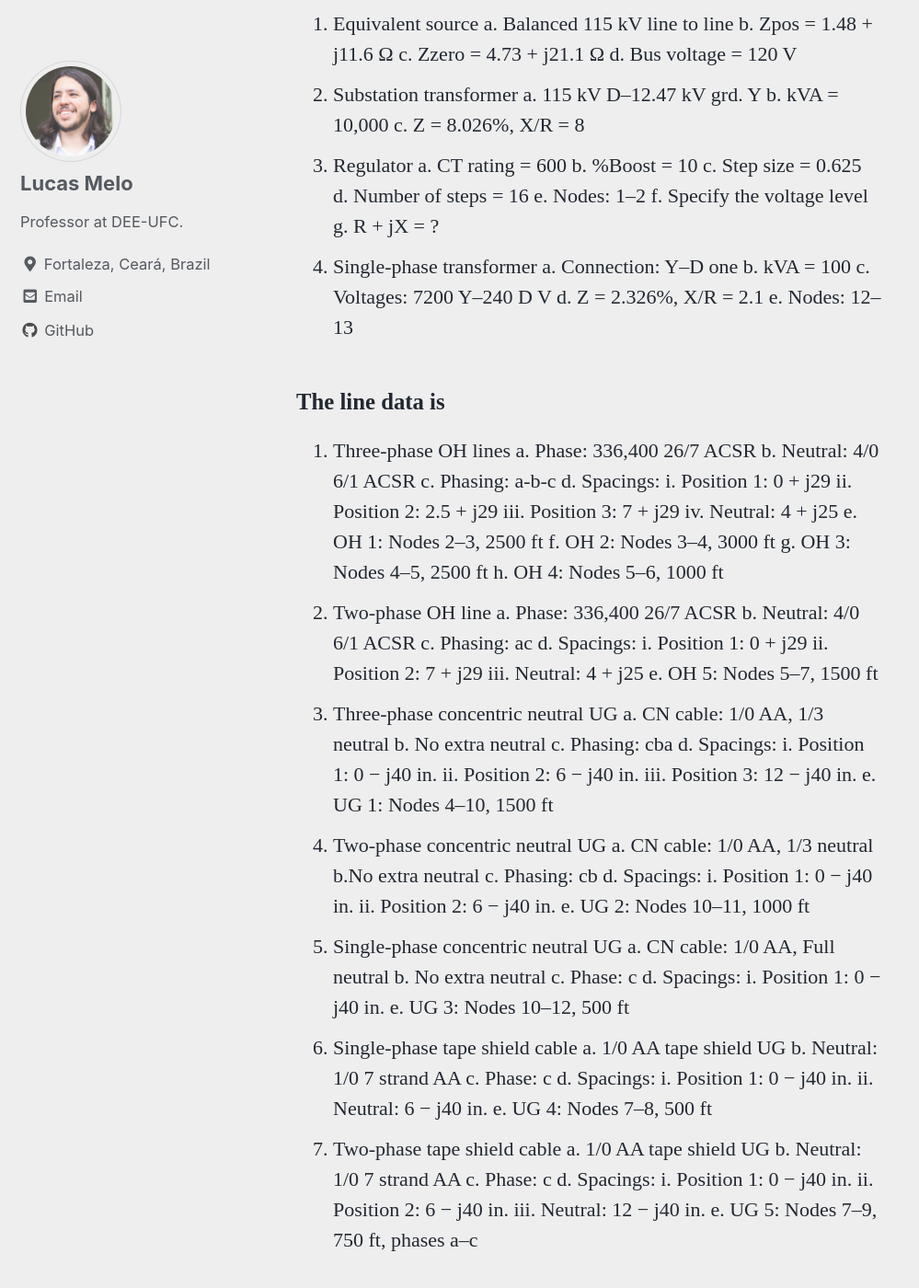
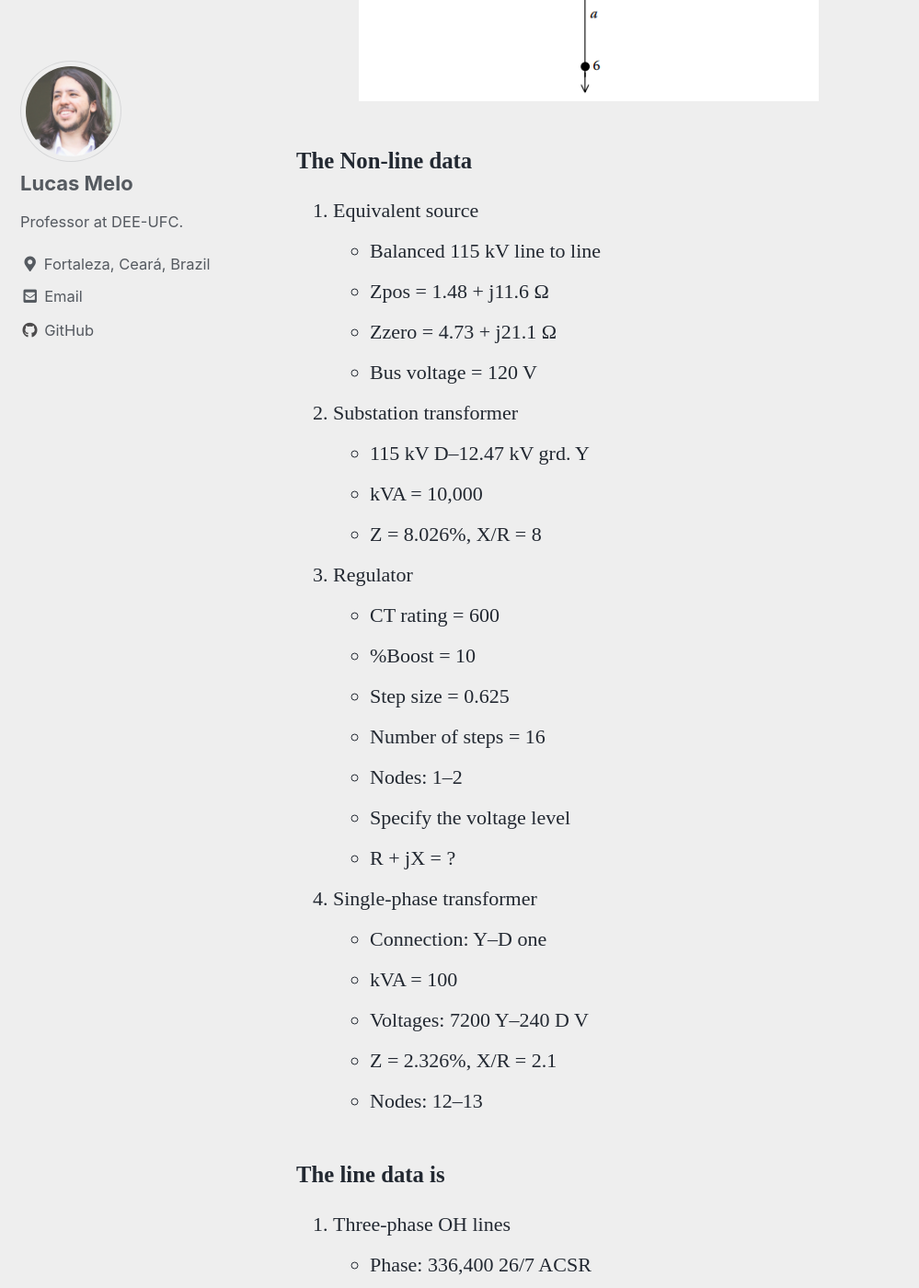
Before and after one commit to lucassm/lucassm.github.io, a Jekyll site: the page built from _teaching/DEE-2021/Trabalho-02/index.md, in a window 1280 px wide and 1400 px high, scrolled down 826 px. Shown: the whole window at 92% size, without its empty margins (0-999 px from the left). Built offline with Jekyll 4.4.1, drawn with Linux system fonts in a browser that asks for light colours; cached includes are drawn as plain includes; some web fonts are replaced; some of the changed text lies outside the part shown.

Commit message:
UPDADE 2 Trabalho 2 SDEE-2021-1 e Lab XI de CII-2021

```diff
--- a/_teaching/DEE-2021/Trabalho-02/index.md
+++ b/_teaching/DEE-2021/Trabalho-02/index.md
@@ -13,112 +13,112 @@
 ### Diagrama unifilar de sistema de distribuição trifásico desequilibrado:
 
 <div class="text-center">
-    <img src="{{ '/teaching/DEE-2021/Trabalho-02/rede.png'|url }}" alt="Rede-Trabalho-02" width="300">
+    <img src="{{ '/teaching/DEE-2021/Trabalho-02/rede.png'|url }}" alt="Rede-Trabalho-02" width="500">
 </div>
 
 ### The Non-line data
 1. Equivalent source
-    a. Balanced 115 kV line to line
-    b. Zpos = 1.48 + j11.6 Ω
-    c. Zzero = 4.73 + j21.1 Ω
-    d. Bus voltage = 120 V
+    - Balanced 115 kV line to line
+    - Zpos = 1.48 + j11.6 Ω
+    - Zzero = 4.73 + j21.1 Ω
+    - Bus voltage = 120 V
 2.	Substation transformer
-    a. 115 kV D–12.47 kV grd. Y
-    b. kVA = 10,000
-    c. Z = 8.026%, X/R = 8
+    - 115 kV D–12.47 kV grd. Y
+    - kVA = 10,000
+    - Z = 8.026%, X/R = 8
 3. Regulator
-    a. CT rating = 600
-    b. %Boost = 10
-    c. Step size = 0.625
-    d. Number of steps = 16
-    e. Nodes: 1–2
-    f. Specify the voltage level
-    g. R + jX = ?
+    - CT rating = 600
+    - %Boost = 10
+    - Step size = 0.625
+    - Number of steps = 16
+    - Nodes: 1–2
+    - Specify the voltage level
+    - R + jX = ?
 4. Single-phase transformer
-    a. Connection: Y–D one
-    b. kVA = 100
-    c. Voltages: 7200 Y–240 D V
-    d. Z = 2.326%, X/R = 2.1
-    e. Nodes: 12–13
+    - Connection: Y–D one
+    - kVA = 100
+    - Voltages: 7200 Y–240 D V
+    - Z = 2.326%, X/R = 2.1
+    - Nodes: 12–13
 
 ### The line data is
 5. Three-phase OH lines
-    a. Phase: 336,400 26/7 ACSR
-    b. Neutral: 4/0 6/1 ACSR
-    c. Phasing: a-b-c
-    d. Spacings:
-        i. Position 1: 0 + j29
-        ii. Position 2: 2.5 + j29
-        iii. Position 3: 7 + j29
-        iv.  Neutral: 4 + j25
-    e. OH 1: Nodes 2–3, 2500 ft
-    f. OH 2: Nodes 3–4, 3000 ft
-    g. OH 3: Nodes 4–5, 2500 ft
-    h. OH 4: Nodes 5–6, 1000 ft
+    - Phase: 336,400 26/7 ACSR
+    - Neutral: 4/0 6/1 ACSR
+    - Phasing: a-b-c
+    - Spacings:
+        + Position 1: 0 + j29
+        + Position 2: 2.5 + j29
+        + Position 3: 7 + j29
+        + Neutral: 4 + j25
+    - OH 1: Nodes 2–3, 2500 ft
+    - OH 2: Nodes 3–4, 3000 ft
+    - OH 3: Nodes 4–5, 2500 ft
+    - OH 4: Nodes 5–6, 1000 ft
 6. Two-phase OH line
-    a. Phase: 336,400 26/7 ACSR
-    b. Neutral: 4/0 6/1 ACSR
-    c. Phasing: ac
-    d. Spacings:
-        i. Position 1: 0 + j29
-        ii. Position 2: 7 + j29
-        iii. Neutral: 4 + j25
-    e. OH 5: Nodes 5–7, 1500 ft
+    - Phase: 336,400 26/7 ACSR
+    - Neutral: 4/0 6/1 ACSR
+    - Phasing: ac
+    - Spacings:
+        + Position 1: 0 + j29
+        + Position 2: 7 + j29
+        + Neutral: 4 + j25
+    - OH 5: Nodes 5–7, 1500 ft
 7. Three-phase concentric neutral UG
-    a. CN cable: 1/0 AA, 1/3 neutral
-    b. No extra neutral
-    c. Phasing: cba
-    d. Spacings:
-        i. Position 1: 0 − j40 in.
-        ii. Position 2: 6 − j40 in.
-        iii. Position 3: 12 − j40 in.
-    e. UG 1: Nodes 4–10, 1500 ft
+    - CN cable: 1/0 AA, 1/3 neutral
+    - No extra neutral
+    - Phasing: cba
+    - Spacings:
+        + Position 1: 0 − j40 in.
+        + Position 2: 6 − j40 in.
+        + Position 3: 12 − j40 in.
+    - UG 1: Nodes 4–10, 1500 ft
 8. Two-phase concentric neutral UG
-    a. CN cable: 1/0 AA, 1/3 neutral
-    b.No extra neutral
-    c. Phasing: cb
-    d. Spacings:
-        i. Position 1: 0 − j40 in.
-        ii. Position 2: 6 − j40 in.
-    e. UG 2: Nodes 10–11, 1000 ft
+    - CN cable: 1/0 AA, 1/3 neutral
+    - No extra neutral
+    - Phasing: cb
+    - Spacings:
+        + Position 1: 0 − j40 in.
+        + Position 2: 6 − j40 in.
+    - UG 2: Nodes 10–11, 1000 ft
 9. Single-phase concentric neutral UG
-    a. CN cable: 1/0 AA, Full neutral
-    b. No extra neutral
-    c. Phase: c
-    d. Spacings:
-    i. Position 1: 0 − j40 in.
-    e. UG 3: Nodes 10–12, 500 ft
+    - CN cable: 1/0 AA, Full neutral
+    - No extra neutral
+    - Phase: c
+    - Spacings:
+    - Position 1: 0 − j40 in.
+    - UG 3: Nodes 10–12, 500 ft
 10. Single-phase tape shield cable
-    a. 1/0 AA tape shield UG
-    b. Neutral: 1/0 7 strand AA
-    c. Phase: c
-    d. Spacings:
-    i. Position 1: 0 − j40 in.
-    ii. Neutral: 6 − j40 in.
-    e. UG 4: Nodes 7–8, 500 ft
+    - 1/0 AA tape shield UG
+    - Neutral: 1/0 7 strand AA
+    - Phase: c
+    - Spacings:
+        + Position 1: 0 − j40 in.
+        + Neutral: 6 − j40 in.
+    - UG 4: Nodes 7–8, 500 ft
 11.	Two-phase tape shield cable
-    a. 1/0 AA tape shield UG
-    b. Neutral: 1/0 7 strand AA
-    c. Phase: c
-    d. Spacings:
-        i. Position 1: 0 − j40 in.
-        ii. Position 2: 6 − j40 in.
-        iii. Neutral: 12 − j40 in.
-    e. UG 5: Nodes 7–9, 750 ft, phases a–c
+    - 1/0 AA tape shield UG
+    - Neutral: 1/0 7 strand AA
+    - Phase: c
+    - Spacings:
+        + Position 1: 0 − j40 in.
+        + Position 2: 6 − j40 in.
+        + Neutral: 12 − j40 in.
+    - UG 5: Nodes 7–9, 750 ft, phases a–c
 
 ### The load data
 
 <div class="text-center">
-    <img src="{{ '/teaching/DEE-2021/Trabalho-02/load-data.png'|url }}" alt="Rede-Trabalho-02" width="300">
+    <img src="{{ '/teaching/DEE-2021/Trabalho-02/load-data.png'|url }}" alt="Rede-Trabalho-02" width="500">
 </div>
 
 ## Questões
 1. Modelo o sistema proposto no software OpenDSS.
-2. Execute o fluxo de carga com o regulador desativado.
-3. Calcule os parâmetros R e X e o nível de tensão para o regulador de tensão uma. Realize esses cálculos na mão.
-4. Execute o fluxo de carga com as configurações ajustadas para os reguladores. Quais são as posições finais dos taps? O resultado é satisfatório?
-5. Adicione capacitores shunt para que o fator de potência da fonte não seja inferior a 95% atrasado. Especifique os capacitores em múltiplos de 100 kvar.
-6. Execute o fluxo de carga com os capacitores adicionados. Qual é o fator de potência por fase na fonte? Quais são as posições finais de tap para os reguladores?
+2. Execute o fluxo de carga com o regulador de tensão desativado. Anaise os resultados obtidos.
+3. Calcule os parâmetros R e X e o nível de tensão de ajuste adequado, na base de 120V, para o regulador de tensão. Demonstre a realização dos cálculos desses parâmetros.
+4. Execute o fluxo de carga com as configurações ajustadas para o regulador de tensão. Quais as posições finais dos taps? Comente o resultado e conclua se foi satisfatório.
+5. Adicione capacitores shunt para que o fator de potência da fonte não seja inferior a 0,95 indutivo. Especifique os capacitores em múltiplos de 100 kVAr.
+6. Execute o fluxo de carga com os capacitores adicionados e o regulador de tensão ativo. Qual o fator de potência por fase na fonte? Quais as posições finais de tap para os reguladores?
 
 ## Outras instruções
 - As equipes devem ser compostas por no máximo 5 integrantes;
```
Also changed, not shown: other parts of _teaching/DEE-2021/Trabalho-02/index.md (+1 -1 lines), _teaching/CII-2021-1/Lab-XI/index.md (added, +15 -0 lines), _teaching/CII-2021-1/index.md (+1 -1 lines), _teaching/DEE-2021/Unidade-07/index.md (+3 -0 lines), 1 other file.
